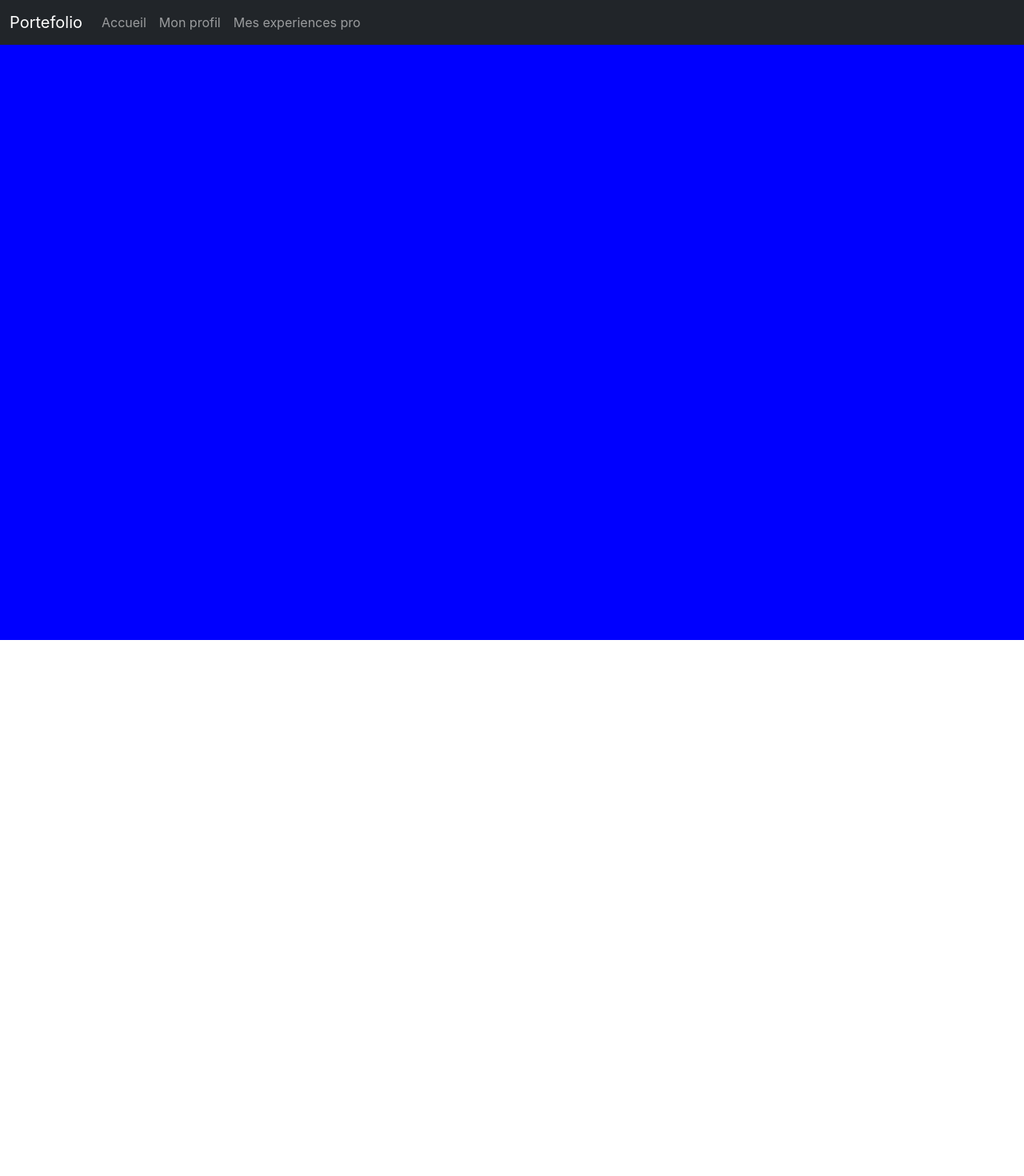
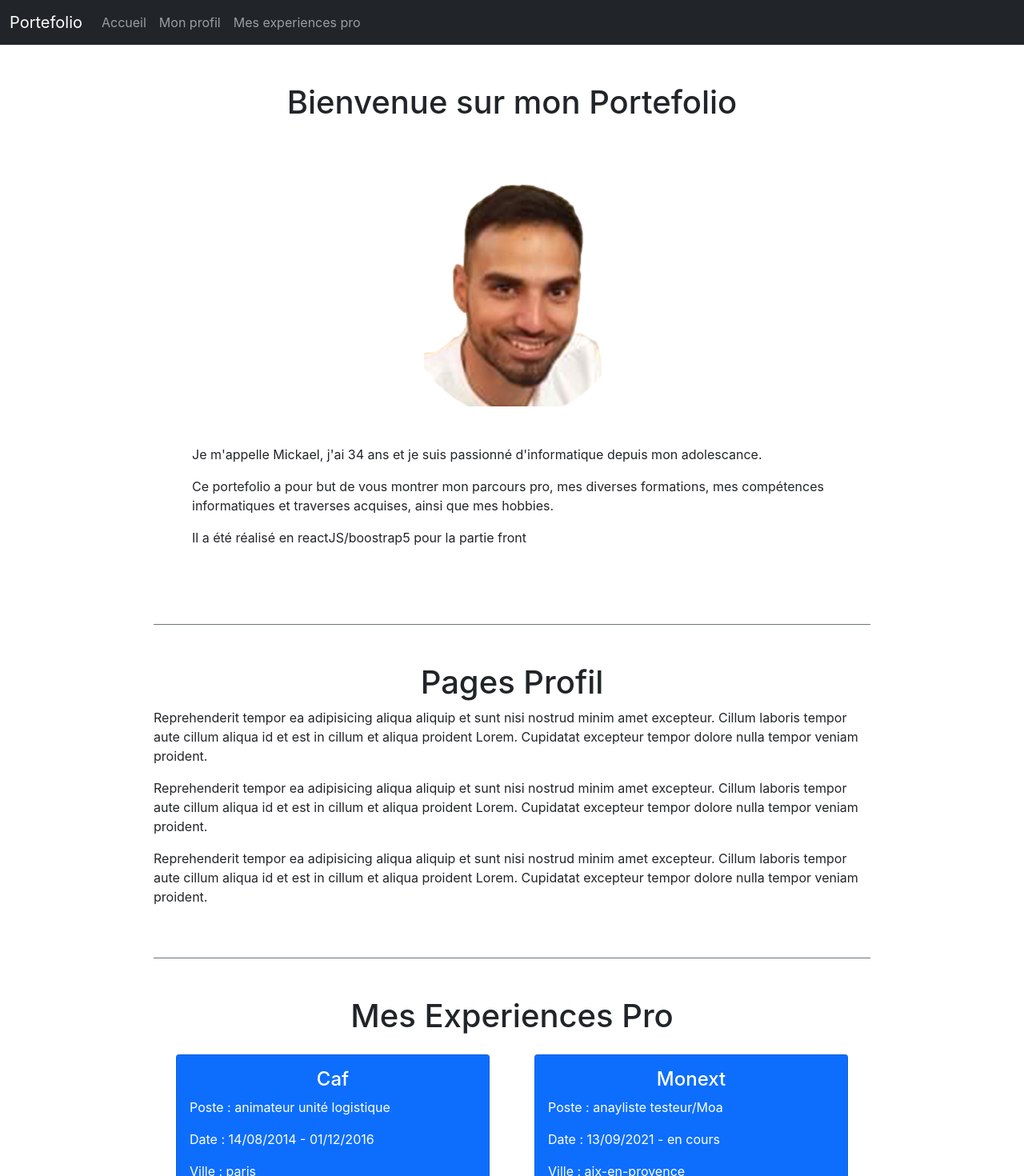
Before and after one commit to mickaelPires/portefolio, a React (Create React App) app in the folder front/: page / in a window 1280 px wide. Shown: the top 1470 px of the page at 80% size. Before the commit the page ends 800 px from the top, so only its background shows below. Built offline with nearby package versions, Linux system fonts and the light colour scheme.

Commit message:
modification home

```diff
--- a/front/src/App.js
+++ b/front/src/App.js
@@ -1,5 +1,9 @@
 import "./App.css";
 import NavBar from "./composants/NavBar";
+import HomePage from "./pages/HomePage";
+import ProfilePage from "./pages/ProfilePage";
+import ExperiencesProPage from "./pages/ExperiencesProPage";
+
 import Routes from "./routes";
 
 function App() {
@@ -17,7 +21,16 @@ function App() {
         <div className="h-100 px-sm-5">
           <div className="h-100 px-sm-5">
             <div className="h-100 bg-white px-sm-5">
-              <Routes />
+              {/* <Routes /> */}
+              <div class="border-bottom border-secondary py-5">
+                <HomePage />
+              </div>
+              <div class="border-bottom border-secondary  py-5">
+                <ProfilePage />
+              </div>
+              <div class="border-bottom border-secondary  py-5">
+                <ExperiencesProPage />
+              </div>
             </div>
           </div>
         </div>
--- a/front/src/index.css
+++ b/front/src/index.css
@@ -7,9 +7,9 @@ body {
   -moz-osx-font-smoothing: grayscale;
 }
 
-#root{
+/* #root{
   background-color: blue;
-}
+} */
 
 
 code {
```
